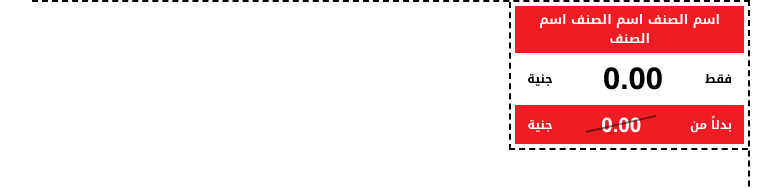
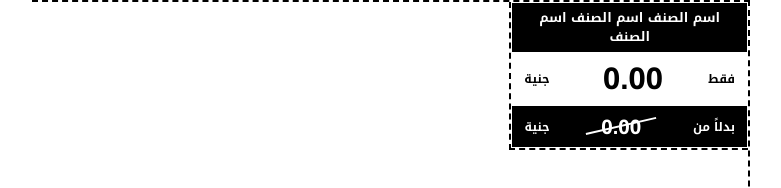
Before and after one commit to essambarghsh/A4DPGLG, a website: page template.html in a window 1280 px wide. Shown: the top 188 px of the page, without its empty margins (249-1030 px from the left). Drawn offline with Linux system fonts and the light colour scheme.

Commit message:
Update template.html styles: reduce padding, change header/footer background color to black, and adjust overlay opacity and background color.

```diff
--- a/template.html
+++ b/template.html
@@ -51,14 +51,14 @@
             background: #ffffff;
             border-bottom: var(--border-size) dashed #000000;
             border-left: var(--border-size) dashed #000000;
-            padding: 4px;
+            padding: 1px;
             display: flex;
             flex-direction: column;
         }
 
         .label-header,
         .label-footer {
-            background-color: #ee1c24;
+            background-color: #000000;
             color: #ffffff;
             flex: 1.5;
             display: flex;
@@ -108,10 +108,10 @@
             left: -16px;
             right: -16px;
             top: 8px;
-            opacity: 50%;
+            opacity: 100%;
             transform: rotate(347deg);
             position: absolute;
-            background-color: #000000;
+            background-color: #ffffff;
             z-index: 5;
         }
     </style>
```
